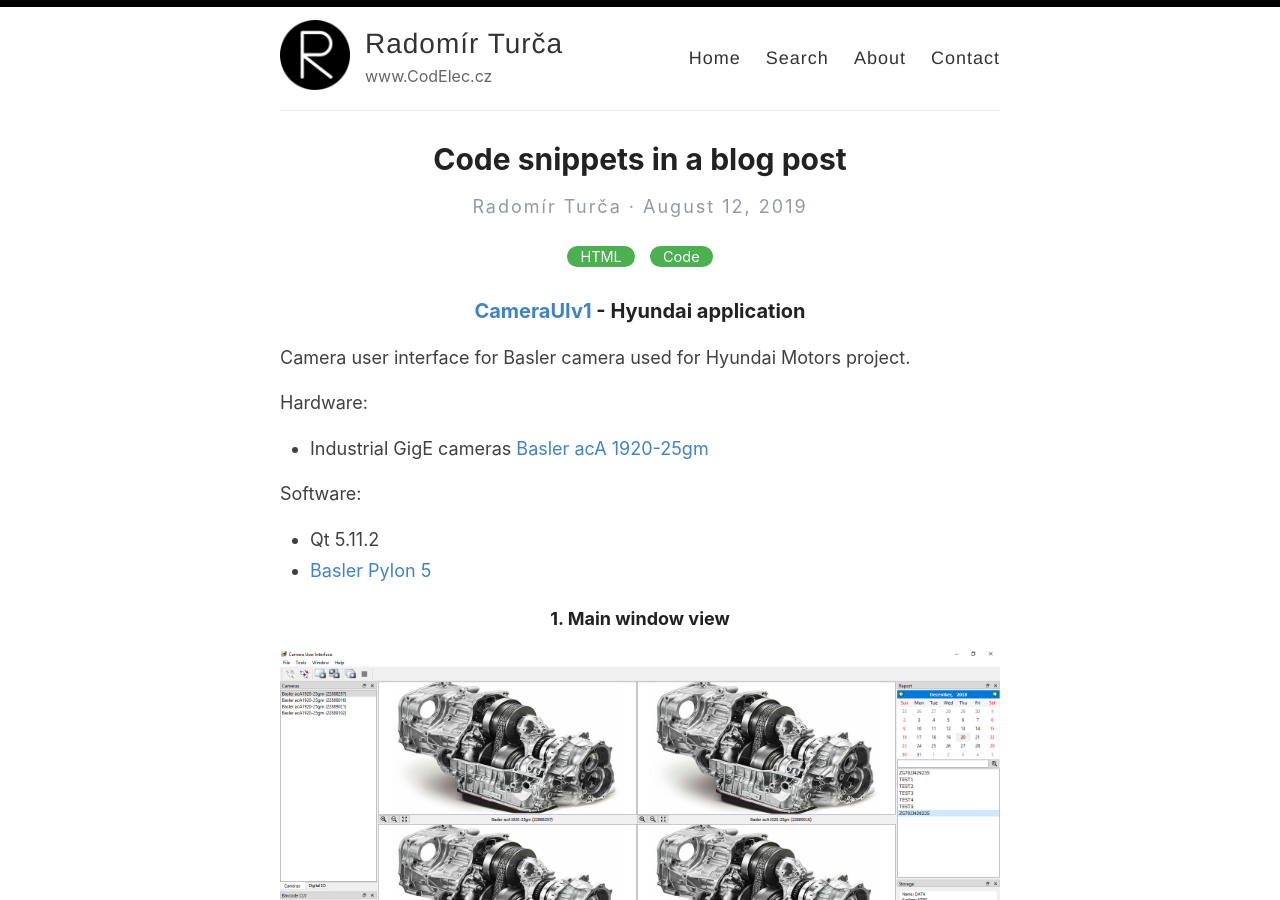
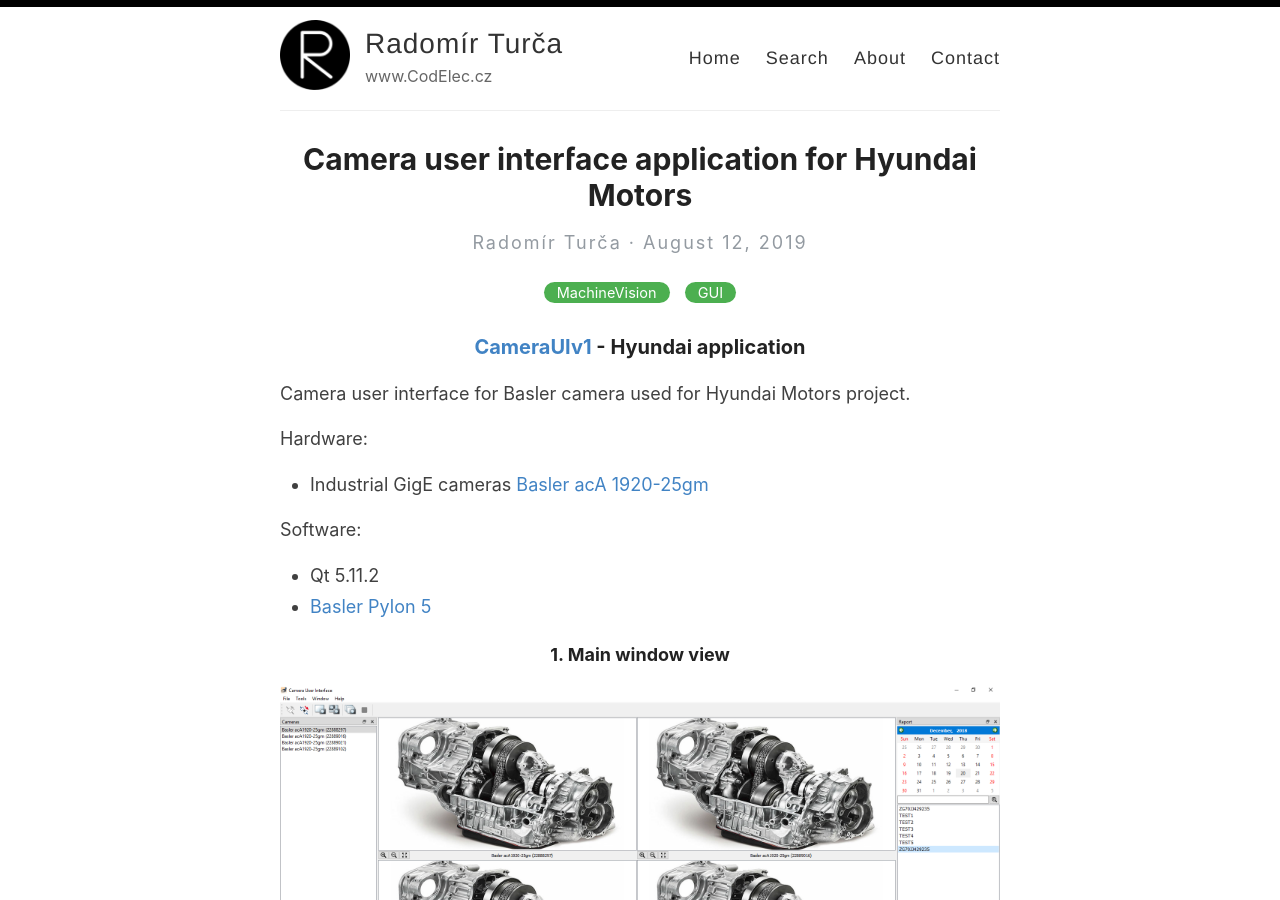
Before and after one commit to CodElecCz/codeleccz.github.io, a Jekyll site: the page built from _posts/2019-8-12-code-snippets.md, in a window 1280 px wide and 900 px high. Built offline with Jekyll 4.4.1, drawn with Linux system fonts in a browser that asks for light colours.

Commit message:
Update 2019-8-12-code-snippets.md

```diff
--- a/_posts/2019-8-12-code-snippets.md
+++ b/_posts/2019-8-12-code-snippets.md
@@ -1,7 +1,7 @@
 ---
 layout: post
-title:  Code snippets in a blog post
-categories: [HTML,Code]
+title: Camera user interface application for Hyundai Motors
+categories: [MachineVision,GUI]
 ---
 
 ### [CameraUIv1](https://codeleccz.github.io/CameraUIv1/) - Hyundai application
```
